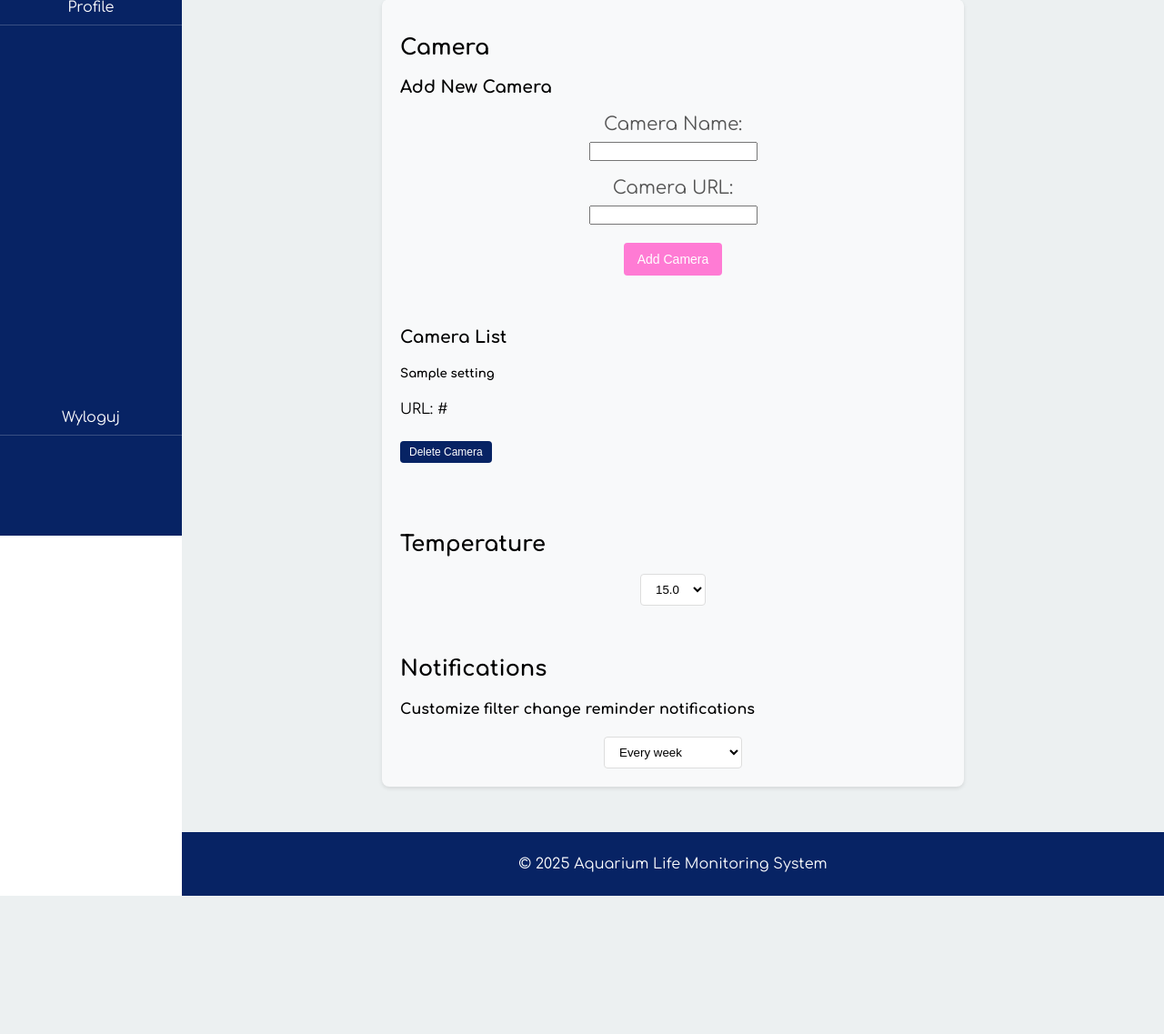
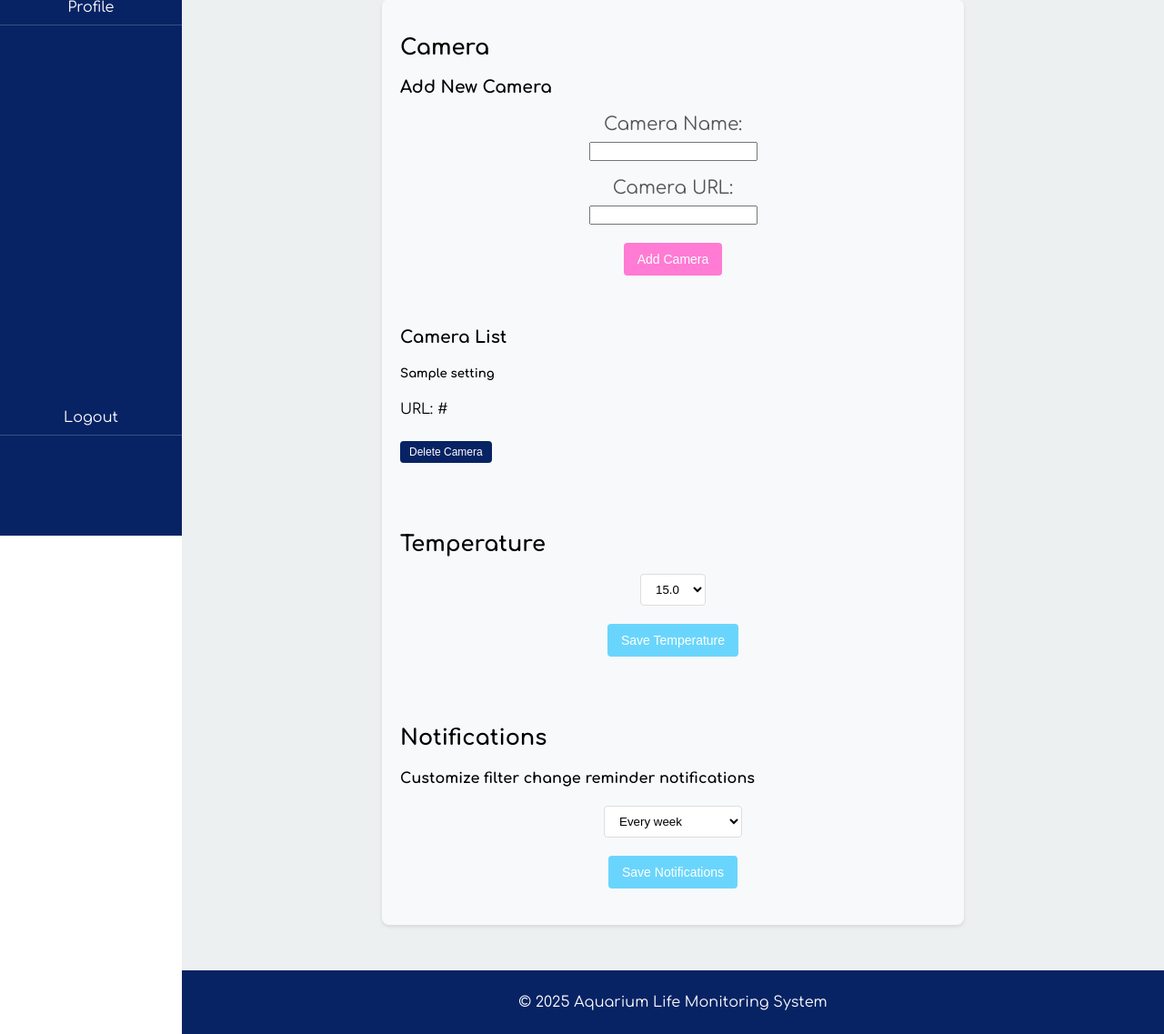
Before and after one commit to Tkapcer/PSCF, a Flask app: page /settings in a window 1280 px wide. Shown: the part 251-1388 px from the top of the page at 91% size. Before the commit the page ends 1236 px from the top, so only its background shows below. Run offline with Flask 3, Linux system fonts and the light colour scheme; a user stored in the database is signed in; tables that the repository leaves empty hold one stand-in row (values such as "Sample post").

Commit message:
dodano zapis do bazy ustawień użytkownika

```diff
--- a/app/auth/routes.py
+++ b/app/auth/routes.py
@@ -172,7 +172,6 @@ def save_profile():
         data = request.get_json()
         user = current_user
 
-        # Walidacja email
         if 'email' in data and data['email']:
             existing_user = User.query.filter(
                 User.email == data['email'],
@@ -184,7 +183,6 @@ def save_profile():
                     'message': 'This email is already in use.'
                 }), 400
 
-        # Walidacja hasła
         if data.get('new_password'):
             if not data.get('confirm_password'):
                 return jsonify({
@@ -204,7 +202,6 @@ def save_profile():
                     'message': 'The password needs to have at least 6 characters'
                 }), 400
 
-        # Aktualizuj dane użytkownika
         if 'email' in data and data['email']:
             user.email = data['email']
 
--- a/app/models/__init__.py
+++ b/app/models/__init__.py
@@ -2,3 +2,4 @@ from .user import User
 from .schedule import Schedule
 from .area import Area
 from .camerasettings import CameraSettings
+from .settings import Settings
--- a/app/settings/routes.py
+++ b/app/settings/routes.py
@@ -1,6 +1,7 @@
+from calendar import month
 from flask import render_template, request, redirect, url_for, flash
 from flask_login import login_required
-from app.models import CameraSettings
+from app.models import CameraSettings, Settings
 from app.settings import settings
 from app import db
 
@@ -19,7 +20,12 @@ def settings_page():
         flash('New camera has been added successfully.', 'success')
         return redirect(url_for('settings.settings_page'))
 
-    return render_template('settings.html', cameras=cameras)
+    settings_data = Settings.query.first()
+    return render_template('settings.html',
+                           cameras=cameras,
+                           saved_temperature=settings_data.temperature if settings_data else None,
+                           saved_interval=settings_data.notification_interval if settings_data else None,
+                           saved_custom_days=settings_data.custom_days if settings_data else None)
 
 @settings.route('/settings/delete/<int:camera_id>', methods=['POST'])
 @login_required
@@ -29,3 +35,55 @@ def delete_camera(camera_id):
     db.session.commit()
     flash('Camera has been deleted successfully.', 'success')
     return redirect(url_for('settings.settings_page'))
+
+from datetime import datetime, timedelta
+
+@settings.route('/save_temperature', methods=['POST'])
+@login_required
+def save_temperature():
+    temperature = float(request.form['temperature'])
+
+    settings = Settings.query.first() or Settings()
+    settings.temperature = temperature
+    db.session.add(settings)
+    db.session.commit()
+
+    flash('Temperature saved successfully!', 'success')
+    return redirect(url_for('settings.settings_page'))
+
+
+@settings.route('/save_notifications', methods=['POST'])
+@login_required
+def save_notifications():
+    interval = request.form['notification_interval']
+    custom_days = int(request.form.get('custom_days', 0)) if interval == 'custom' else None
+
+    settings = Settings.query.first() or Settings()
+    settings.notification_interval = interval
+    settings.custom_days = custom_days
+
+    if interval == 'week':
+        settings.next_notification_date = datetime.utcnow() + timedelta(weeks=1)
+    elif interval == '2weeks':
+        settings.next_notification_date = datetime.utcnow() + timedelta(weeks=2)
+    elif interval == 'month':
+        settings.next_notification_date = datetime.utcnow() + timedelta(days=30)
+    elif interval == '2months':
+        settings.next_notification_date = datetime.utcnow() + timedelta(days=60)
+    elif interval == 'custom' and custom_days:
+        settings.next_notification_date = datetime.utcnow() + timedelta(days=custom_days)
+
+    db.session.add(settings)
+    db.session.commit()
+    flash('Notification settings saved!', 'success')
+    return redirect(url_for('settings.settings_page'))
+
+def check_notifications():
+    now = datetime.utcnow()
+    settings = Settings.query.first()
+
+    if settings and settings.next_notification_date and Settings.next_notification_date <= now:
+       # send_notification()
+
+        Settings.next_notification_date = now + timedelta(days=Settings.notification_interval_days)
+        db.session.commit()
--- a/templates/base.html
+++ b/templates/base.html
@@ -20,8 +20,8 @@
         {% if current_user.is_authenticated %}
         <li class="logout-item">
             <a href="{{ url_for('auth.logout') }}" class="logout-link"
-               onclick="return confirm('Czy na pewno chcesz się wylogować?')">
-                Wyloguj
+               onclick="return confirm('Do you really want to logout?')">
+                Logout
             </a>
         </li>
         {% endif %}
--- a/templates/settings.html
+++ b/templates/settings.html
@@ -56,41 +56,51 @@
     <br>
     <br>
     <h2>Temperature</h2>
+    <form method="POST" action="{{ url_for('settings.save_temperature') }}">
         <div class="temp-select-wrapper">
-        <select class="temp-select">
+            <select name="temperature" class="temp-select">
                 {% for temperature in range(15, 35) %}
                 {% for temp_value in range(10) %}
-            <option value="{{ temperature }}.{{ temp_value }}">{{ temperature }}.{{ temp_value }}</option>
+                <option value="{{ temperature }}.{{ temp_value }}"
+                        {% if saved_temperature and saved_temperature == temperature + (temp_value / 10) %}selected{% endif %}>
+                    {{ temperature }}.{{ temp_value }}
+                </option>
+
                 {% endfor %}
                 {% endfor %}
             </select>
         </div>
+        <button type="submit" class="save-button">Save Temperature</button>
+    </form>
     <br>
     <br>
     <h2>Notifications</h2>
     <h4>Customize filter change reminder notifications</h4>
+    <form method="POST" action="{{ url_for('settings.save_notifications') }}">
         <div class="temp-select-wrapper">
-        <select id="date-select" class="temp-select">
-            <option value="week">Every week</option>
-            <option value="2weeks">Every fortnight</option>
-            <option value="month">Every month</option>
-            <option value="2months">Every two months</option>
-            <option value="custom">Custom</option>
+            <select name="notification_interval" id="date-select" class="temp-select">
+                <option value="week" {% if saved_interval =='week' %}selected{% endif %}>Every week</option>
+                <option value="2weeks" {% if saved_interval =='2weeks' %}selected{% endif %}>Every fortnight</option>
+                <option value="month" {% if saved_interval =='month' %}selected{% endif %}>Every month</option>
+                <option value="2months" {% if saved_interval =='2months' %}selected{% endif %}>Every two months</option>
+                <option value="custom" {% if saved_interval =='custom' %}selected{% endif %}>Custom</option>
             </select>
         </div>
         <div id="custom-date" class="date-select">
             <div class="date-content">
                 <h3>Customize date</h3>
                 <span>Every</span>
-            <select class="temp-select">
+                <select name="custom_days" class="temp-select">
                     {% for date in range(1, 366) %}
-                <option value="{{ date }}">{{ date }}</option>
+                    <option value="{{ date }}" {% if saved_custom_days == date %}selected{% endif %}>{{ date }}</option>
                     {% endfor %}
                 </select>
                 <span id="day-label">days</span>
                 <button class="save-button">Save</button>
             </div>
         </div>
+        <button type="submit" class="save-button">Save Notifications</button>
+    </form>
 
 </div>
 <script>
```
Also changed, not shown: app/models/settings.py (added, +9 -0 lines). Lines whose indentation alone changed are shown as unchanged.
